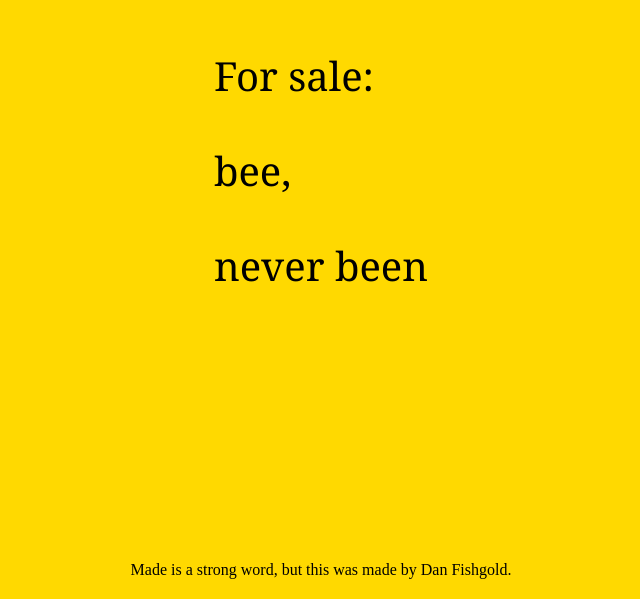
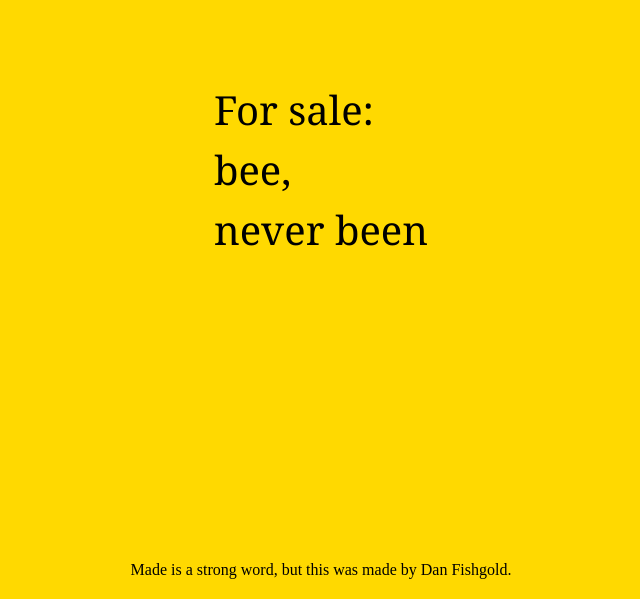
Before and after one commit to danfishgold/bee, a plain HTML site: page index.html in a window 1280 px wide. Shown: the part 201-800 px from the top of the page, without its empty margins (319-959 px from the left). Drawn offline with Linux system fonts and the light colour scheme.

Commit message:
Fix line height + add .gitignore for netlify

```diff
--- a/index.html
+++ b/index.html
@@ -20,6 +20,7 @@
         font-family: Georgia, 'Times New Roman', Times, serif;
         font-size: 40px;
         margin: auto;
+        line-height: 1.5;
       }
 
       footer {
@@ -32,9 +33,11 @@
     <main>
       <p>
         For sale:
+        </br>
+        bee,
+        </br>
+        never been
       </p>
-      <p>bee,</p>
-      <p>never been</p>
     </main>
     <footer>
       Made is a strong word, but this was made by Dan Fishgold.
```
Also changed, not shown: 1 other file.
